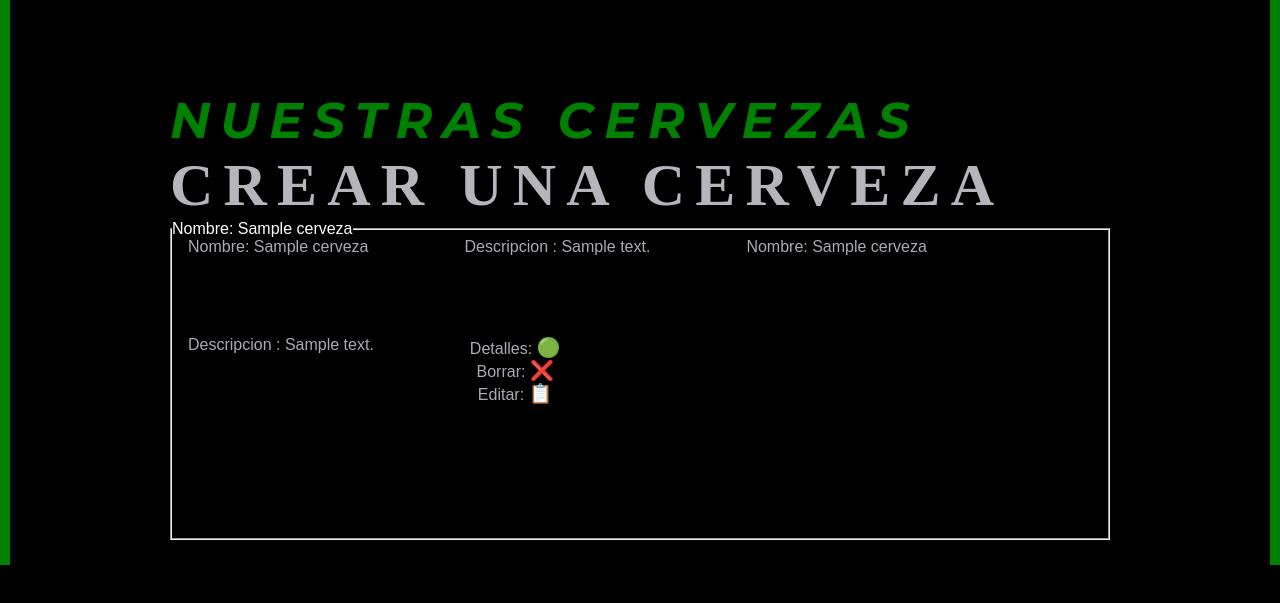
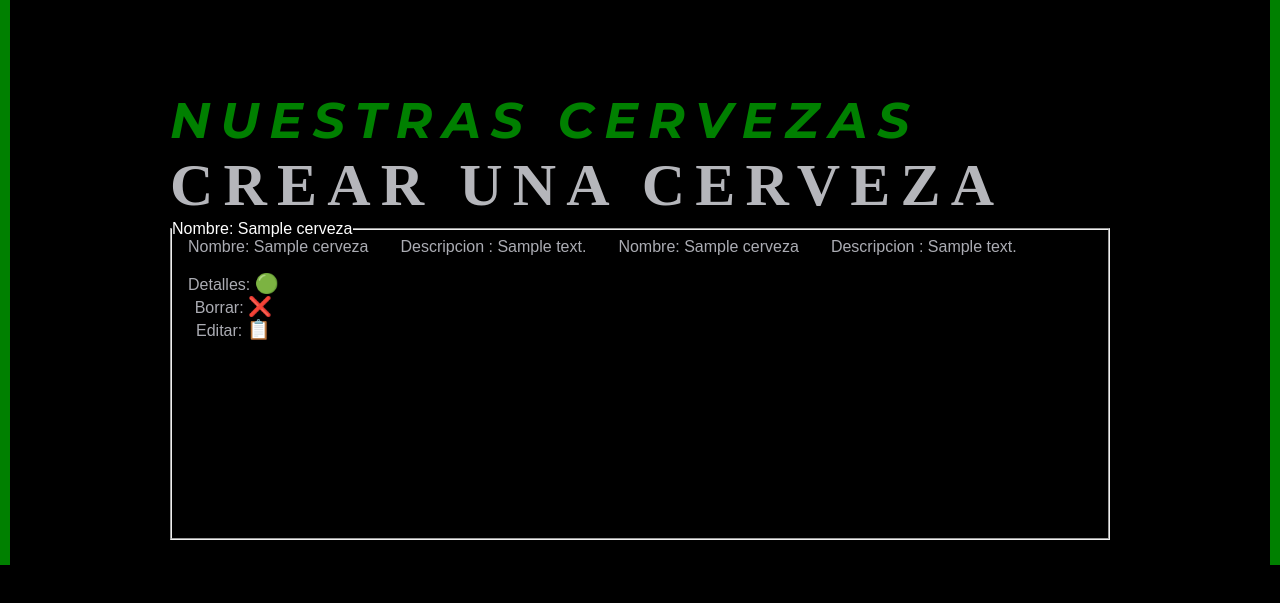
Before and after one commit to limanriqv/Django-Crearte, a Django app: page /store/ in a window 1280 px wide. Shown: the part 255-858 px from the top of the page. Run offline with Django 5.2, Linux system fonts and the light colour scheme; tables that the repository leaves empty hold one stand-in row (values such as "Sample post"); some libraries are stand-ins or nearby versions; some web fonts are replaced.

Commit message:
last commit con host pythonanywhere14

```diff
--- a/store_manager/static/css/style.css
+++ b/store_manager/static/css/style.css
@@ -945,7 +945,7 @@ ul {
     color: white;
     display: grid;
     width: 100%;
-    gap: 5rem;
+    gap: 1rem;
 
-    grid-template-columns: repeat(auto-fill, minmax(15rem, 1fr));
+    grid-template-columns: repeat(auto-fill, minmax(1rem, 1fr));
 }
--- a/store_manager/store_app/templates/store.html
+++ b/store_manager/store_app/templates/store.html
@@ -12,8 +12,11 @@
           <legend>Nombre: {{store.nombre}}</legend>
           <ul>
             <li>Nombre: {{store.nombre}}</li>
+
             <li>Descripcion : {{store.descripcion}}</li>
+
             <li>Nombre: {{store.nombre}}</li>
+
             <li>Descripcion : {{store.descripcion}}</li>
             <li>
               <div>
```
